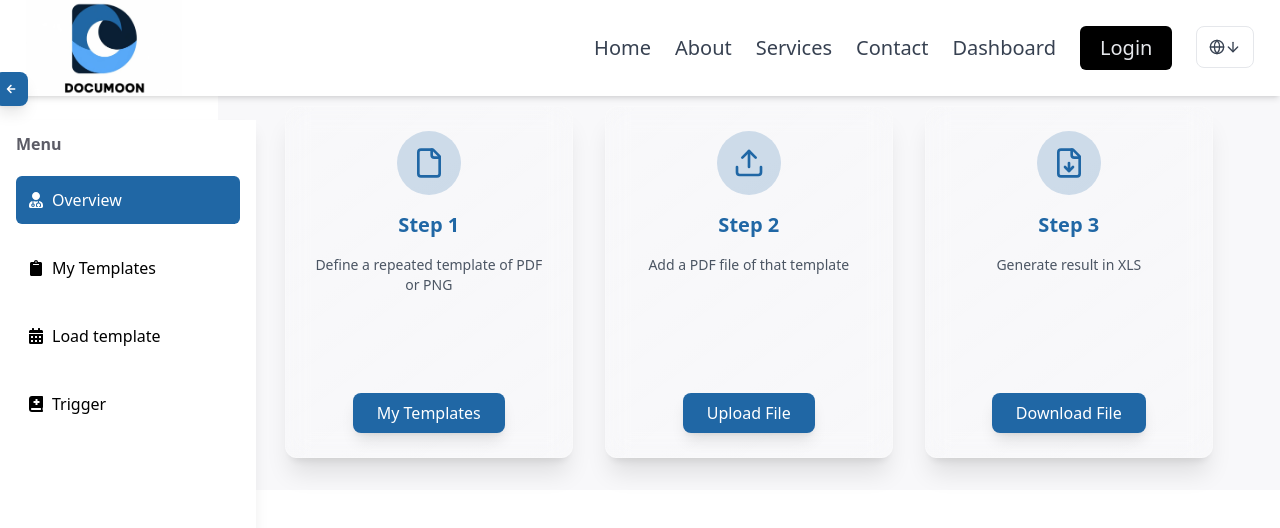
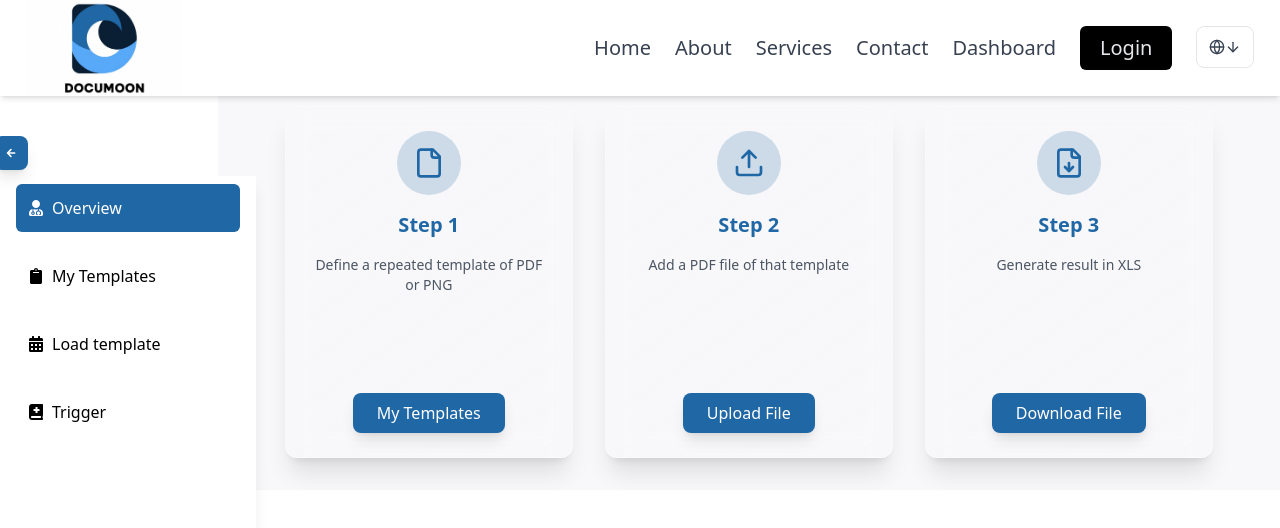
Before and after one commit to Asad-devv/SmartOCR-Document-Extraction, a React (Vite) app in the folder Frontend/: page /dashboard in a window 1280 px wide. Shown: the top 528 px of the page. Built offline with nearby package versions, Linux system fonts and the light colour scheme.

Commit message:
fixed overflow hidden

```diff
--- a/Frontend/src/index.css
+++ b/Frontend/src/index.css
@@ -1,3 +1,8 @@
 @tailwind base;
 @tailwind components;
 @tailwind utilities;
+
+
+body{
+    overflow-x: hidden;
+}
--- a/Frontend/src/pages/DashboardPage/DashboardHome.jsx
+++ b/Frontend/src/pages/DashboardPage/DashboardHome.jsx
@@ -16,22 +16,20 @@ const DashboardHome = () => {
     return (
         <section className="pt-[7%] mb-6 px-0 h-auto flex flex-row items-start">
             <aside
-                className={`leftPatientProfile flex flex-col gap-2  transition-all duration-700`}
+                className={`leftDashboard flex flex-col gap-2 transition-all duration-700`}
                 style={{ width: isOpen ? '17%' : '0' }} // Use inline style for smooth transition
             >
                 <Sidebar isOpen={isOpen} setIsOpen={setIsOpen} /> {/* Pass props */}
             </aside>
             <aside
-                className={`rightPatientProfile bg-[#f8f8fa] transition-all duration-700 px-[2%]`}
-                style={{ width: isOpen ? '83%' : '100%' }} // Use inline style for smooth transition
+                className={`rightDashboard bg-[#f8f8fa] transition-all duration-700 px-[2%]`}
+                style={{ width: isOpen ? '83%' : '99%' }} // Use inline style for smooth transition
             >
                 <Routes>
                     <Route index element={<Overview />} />
                     <Route path="template" element={<MyTemplates />} />
                     <Route path="/uploadfile" element={<Loadtemplate />} />
                     <Route path="/results" element={<Trigger />} />
-
-
                 </Routes>
             </aside>
         </section>
--- a/Frontend/src/pages/DashboardPage/Loadtemplate.jsx
+++ b/Frontend/src/pages/DashboardPage/Loadtemplate.jsx
@@ -55,7 +55,7 @@ const Loadtemplate = () => {
     <motion.div
       initial={{ opacity: 0, y: 20 }}
       animate={{ opacity: 1, y: 0 }}
-      className="min-h-screen p-2 sm:p-4 lg:pt-0 pt-[27%]"
+      className="min-h-screen p-2 sm:p-4 lg:pt-0 pt-[27%] max-w-[90%] mx-auto"
     >
       <div className=" mx-auto relative">
         {uploadComplete ? <Analysis /> :
--- a/Frontend/src/pages/DashboardPage/Sidebar.jsx
+++ b/Frontend/src/pages/DashboardPage/Sidebar.jsx
@@ -1,4 +1,4 @@
-import { FaCalendarAlt, FaClipboard,   FaUserMd, FaBookMedical, FaArrowRight, FaArrowLeft } from 'react-icons/fa';
+import { FaCalendarAlt, FaClipboard, FaUserMd, FaBookMedical, FaArrowRight, FaArrowLeft } from 'react-icons/fa';
 import { Link, useLocation } from 'react-router-dom';
 import { motion } from 'framer-motion';
 
@@ -30,7 +30,7 @@ const Sidebar = ({ isOpen, setIsOpen }) => { // Accept props
         <div className="relative">
             <button
                 onClick={() => setIsOpen(!isOpen)} // Toggle function
-                className="fixed z-20 top-[9%] left-[-0.5%] p-3 rounded-lg bg-themeBlue text-white shadow-lg hover:bg-blue-600 transition-colors duration-200 flex items-center justify-center"
+                className="fixed z-20 top-[17%] left-[-0.5%] p-3 rounded-lg bg-themeBlue text-white shadow-lg hover:bg-blue-600 transition-colors duration-200 flex items-center justify-center"
                 aria-label="Toggle Menu"
             >
                 {!isOpen ? <FaArrowRight size={10} />
@@ -42,12 +42,12 @@ const Sidebar = ({ isOpen, setIsOpen }) => { // Accept props
                 initial="closed"
                 animate={isOpen ? "open" : "closed"}
                 variants={menuVariants}
-                className="fixed lg:top-[15%] top-[14%] left-0 h-full bg-white shadow-lg z-10 w-64"
+                className="fixed lg:top-[22%] top-[14%] left-0 h-full bg-white shadow-lg z-10 w-64"
             >
-                <div className="p-4 pt-2"> {/* Added top padding to avoid overlap with button */}
+                <div className="p-4 lg:pt-2 pt-[25%]"> {/* Added top padding to avoid overlap with button */}
 
 
-                    <p className="text-[#5c5c66] font-bold mb-5 mt-1">Menu</p>
+
 
 
 
```
Lines whose indentation alone changed are shown as unchanged.
